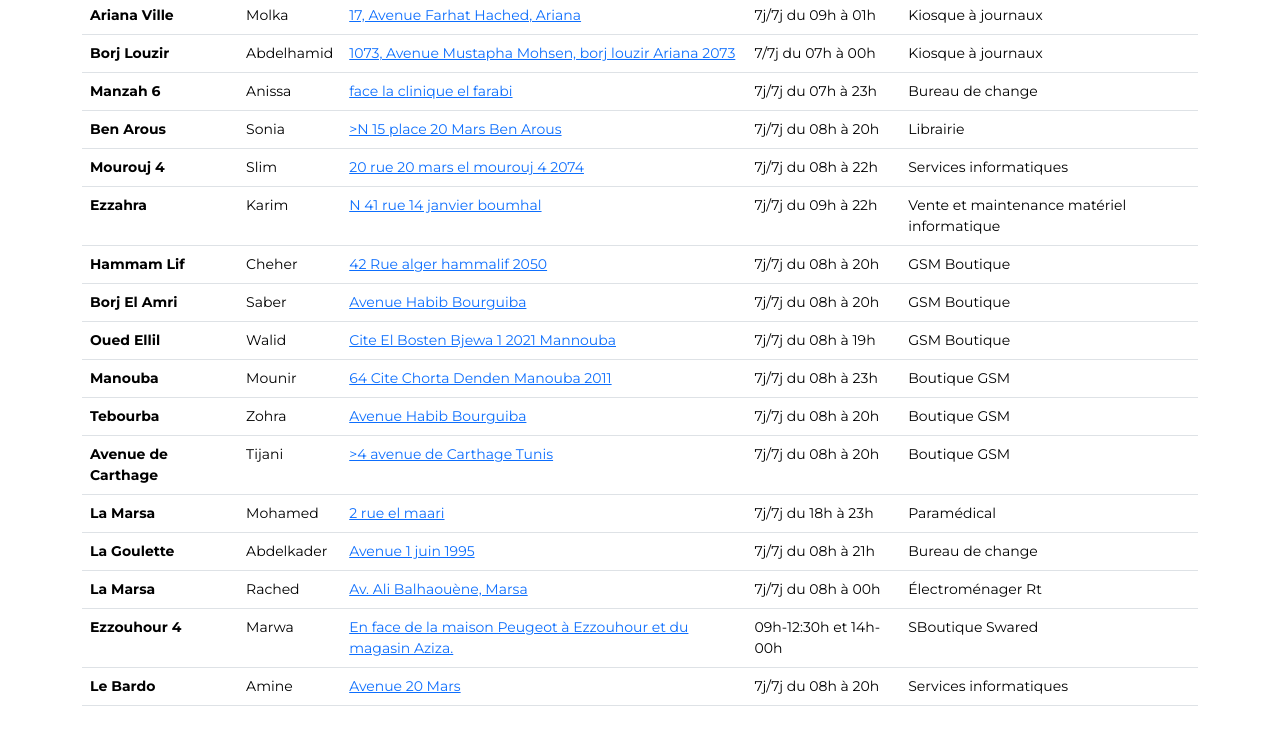
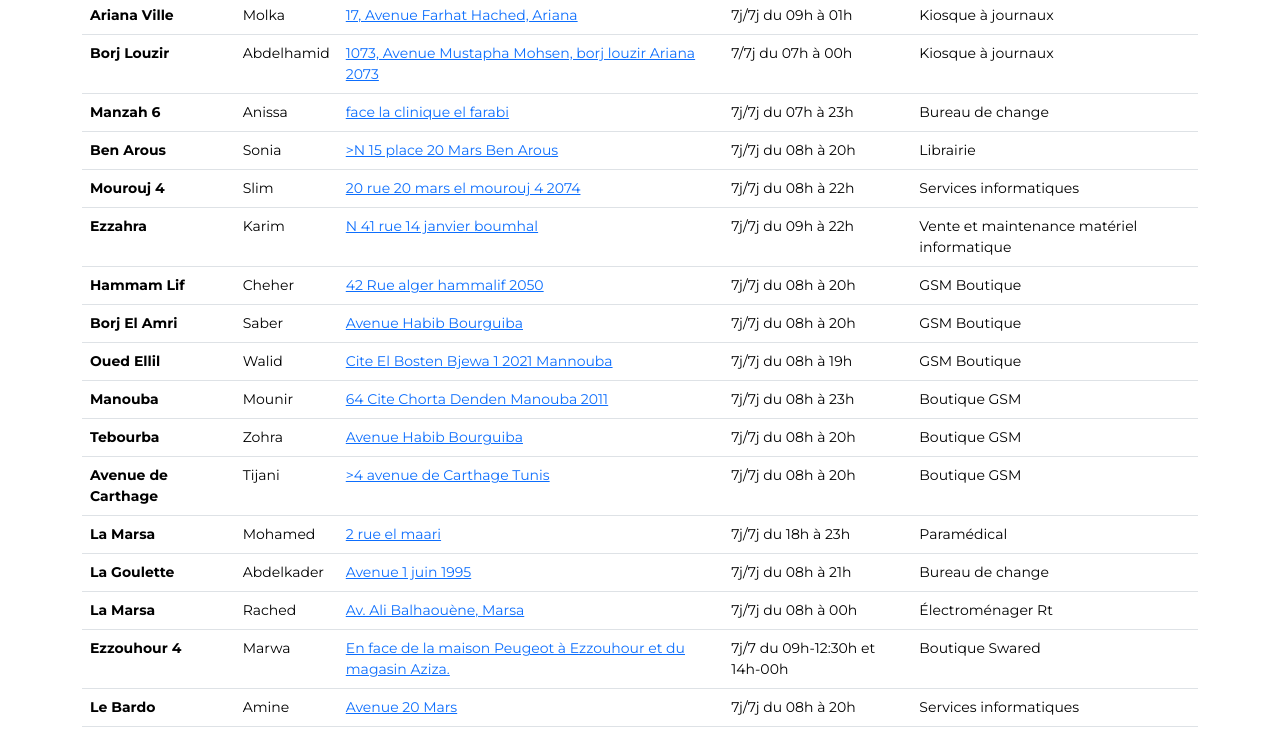
Before and after one commit to SJ26SC/Swared_Tunis, a plain HTML site: page index.html in a window 1280 px wide. Shown: the part 99-842 px from the top of the page. Before the commit the page ends 821 px from the top, so only its background shows below. Drawn offline with nearby package versions, Linux system fonts and the light colour scheme.

Commit message:
Add existing project files to Git

```diff
--- a/index.html
+++ b/index.html
@@ -201,8 +201,8 @@
                     <td>Marwa</td>
 
                     <td> <a href="https://www.google.com/maps/place/36%C2%B047'31.6%22N+10%C2%B007'28.2%22E/@36.792108,10.1219361,17z/data=!3m1!4b1!4m4!3m3!8m2!3d36.792108!4d10.124511?authuser=0&entry=ttu&g_ep=EgoyMDI0MTAwMS4wIKXMDSoASAFQAw%3D%3D">En face de la maison Peugeot à Ezzouhour et du magasin Aziza. </a></td>
-                    <td> 09h-12:30h et 14h-00h </td>
-                    <td>SBoutique Swared</td>
+                    <td> 7j/7 du 09h-12:30h et 14h-00h </td>
+                    <td>Boutique Swared</td>
 
                 </tr>
 
```
